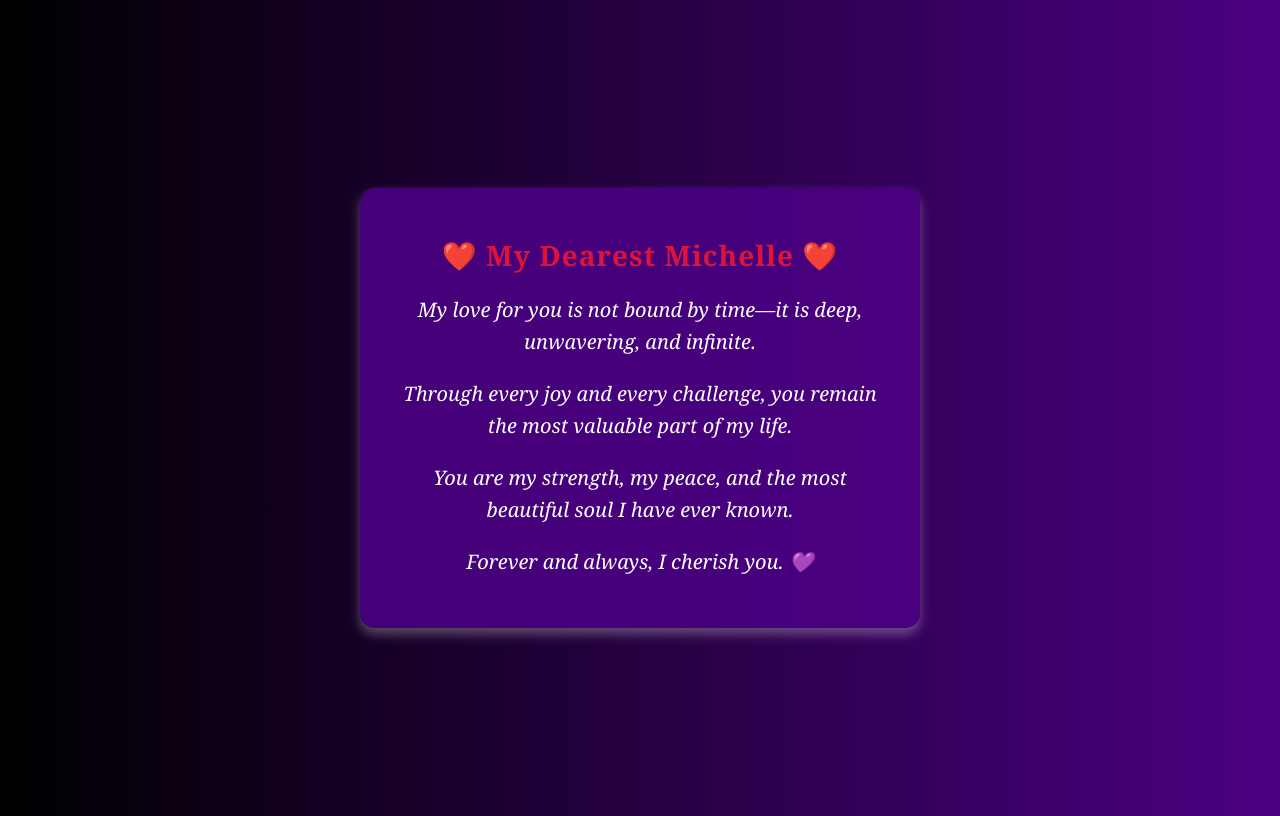
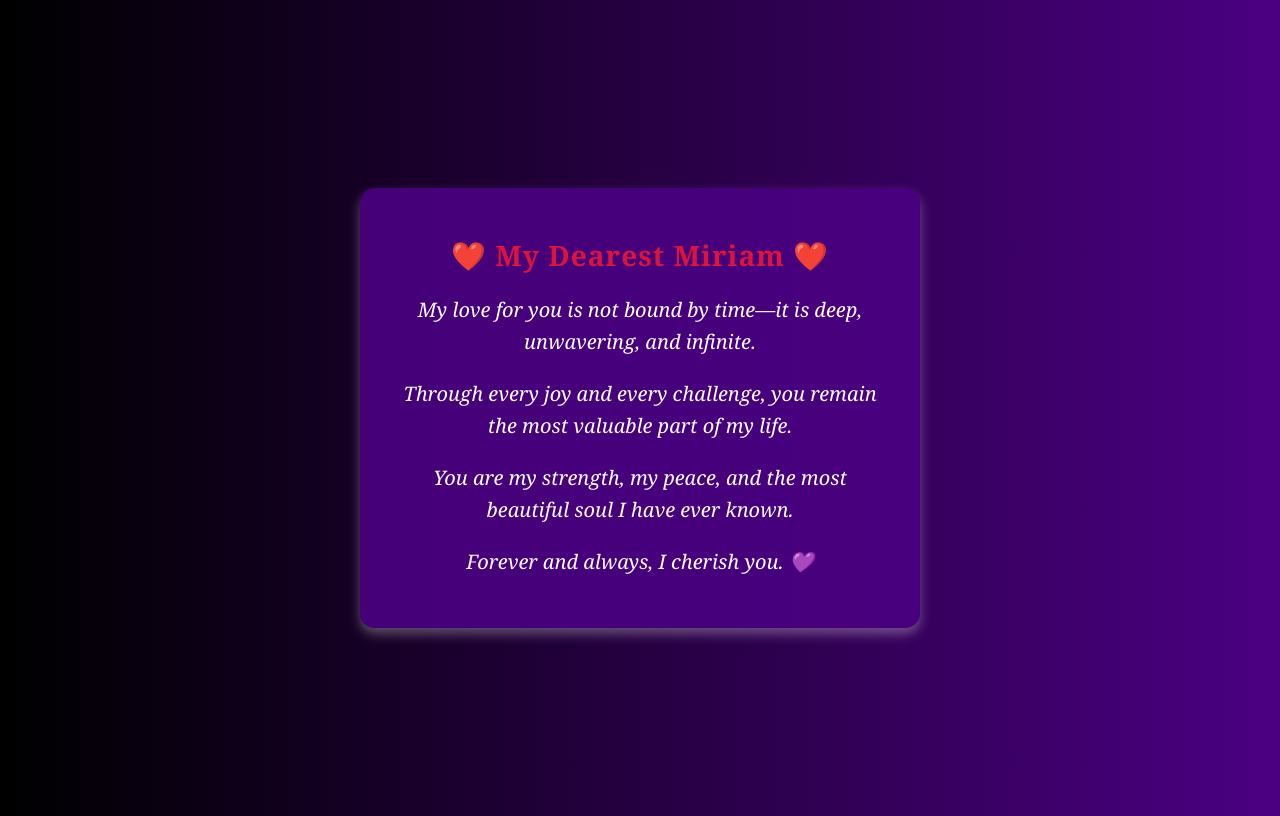
Before and after one commit to MORGAN713/miriam, a plain HTML site: page index.html in a window 1280 px wide. Drawn offline with Linux system fonts and the light colour scheme.

Commit message:
Update index.html

```diff
--- a/index.html
+++ b/index.html
@@ -40,7 +40,7 @@
 </head>
 <body>
     <div class="container">
-        <h1 class="heart">❤️ My Dearest Michelle ❤️</h1>
+        <h1 class="heart">❤️ My Dearest Miriam ❤️</h1>
         <p>My love for you is not bound by time—it is deep, unwavering, and infinite.</p>
         <p>Through every joy and every challenge, you remain the most valuable part of my life.</p>
         <p>You are my strength, my peace, and the most beautiful soul I have ever known.</p>
```
